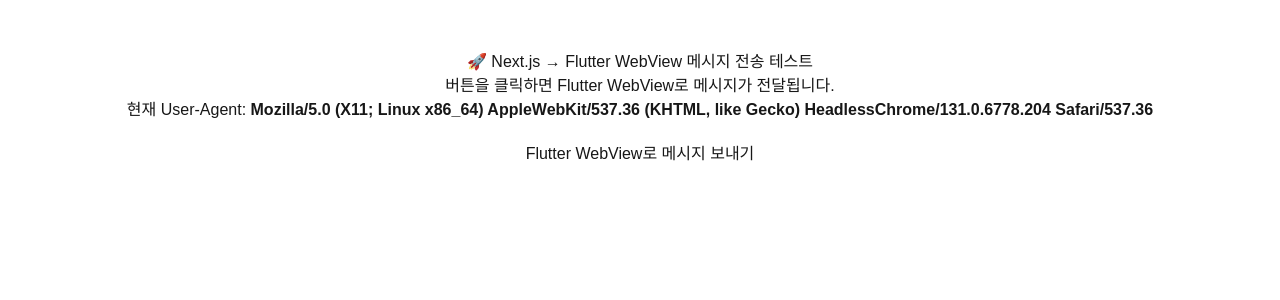
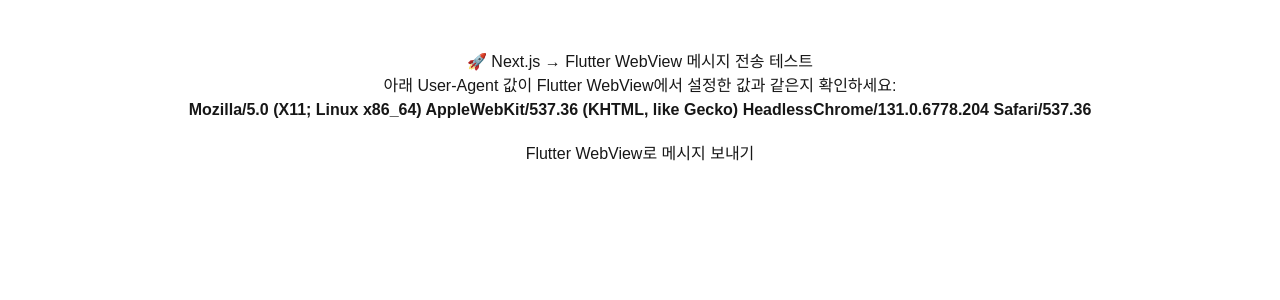
Before and after one commit to wemeet-kay/my-next-app, a Next.js app: page / in a window 1280 px wide. Shown: the top 300 px of the page. Built offline with nearby package versions, Linux system fonts and the light colour scheme.

Commit message:
Add postMessage

```diff
--- a/app/page.tsx
+++ b/app/page.tsx
@@ -5,21 +5,22 @@
   const [userAgent, setUserAgent] = useState("");
 
   useEffect(() => {
-    setUserAgent(navigator.userAgent); // ✅ 브라우저의 User-Agent 가져오기
+    const ua = navigator.userAgent;
+    console.log(`🔍 현재 User-Agent: ${ua}`); // ✅ User-Agent 콘솔 로그 추가
+    setUserAgent(ua);
   }, []);
 
   const handleClick = () => {
     const postMessage = "requestLocationForNearbyFacilities";
 
-    // ✅ Flutter WebView 환경에서만 실행
-    if (navigator.userAgent.includes("APP_WEBVIEW")) {
+    if (userAgent.includes("APP_WEBVIEW")) {
       if (typeof window !== "undefined" && window.ReactNativeWebView) {
         window.ReactNativeWebView.postMessage(postMessage);
         console.log(`🚀 Flutter WebView로 메시지 전송 완료! (메시지: ${postMessage})`);
         alert(`🚀 Flutter WebView로 메시지 전송 완료!\n📢 전송된 메시지: ${postMessage}`);
       } else {
-        console.warn("🚨 ReactNativeWebView가 정의되지 않았습니다.");
-        alert("🚨 ReactNativeWebView가 정의되지 않았습니다.");
+        console.error("❌ `window.ReactNativeWebView`가 정의되지 않음.");
+        alert("🚨 `window.ReactNativeWebView`가 정의되지 않았습니다.\nFlutter WebView 설정을 확인하세요.");
       }
     } else {
       console.warn("❌ Flutter WebView 환경이 아닙니다.");
@@ -30,8 +31,8 @@
   return (
     <div style={{ textAlign: "center", marginTop: "50px" }}>
       <h1>🚀 Next.js → Flutter WebView 메시지 전송 테스트</h1>
-      <p>버튼을 클릭하면 Flutter WebView로 메시지가 전달됩니다.</p>
-      <p>현재 User-Agent: <b>{userAgent}</b></p>
+      <p>아래 User-Agent 값이 Flutter WebView에서 설정한 값과 같은지 확인하세요:</p>
+      <p><b>{userAgent}</b></p>
       <button
         onClick={handleClick}
         style={{
```
